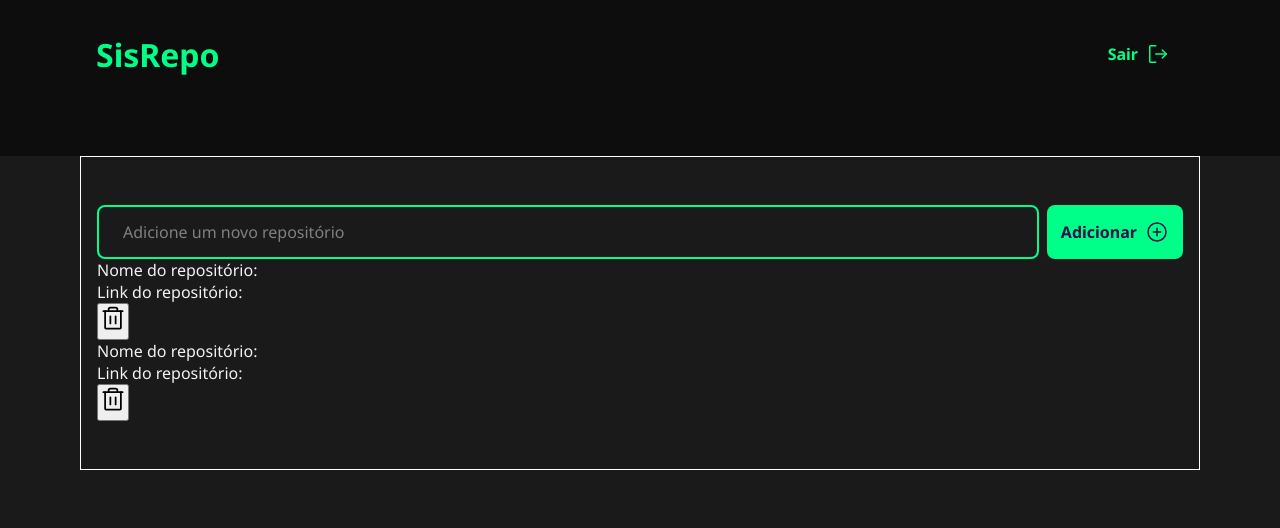
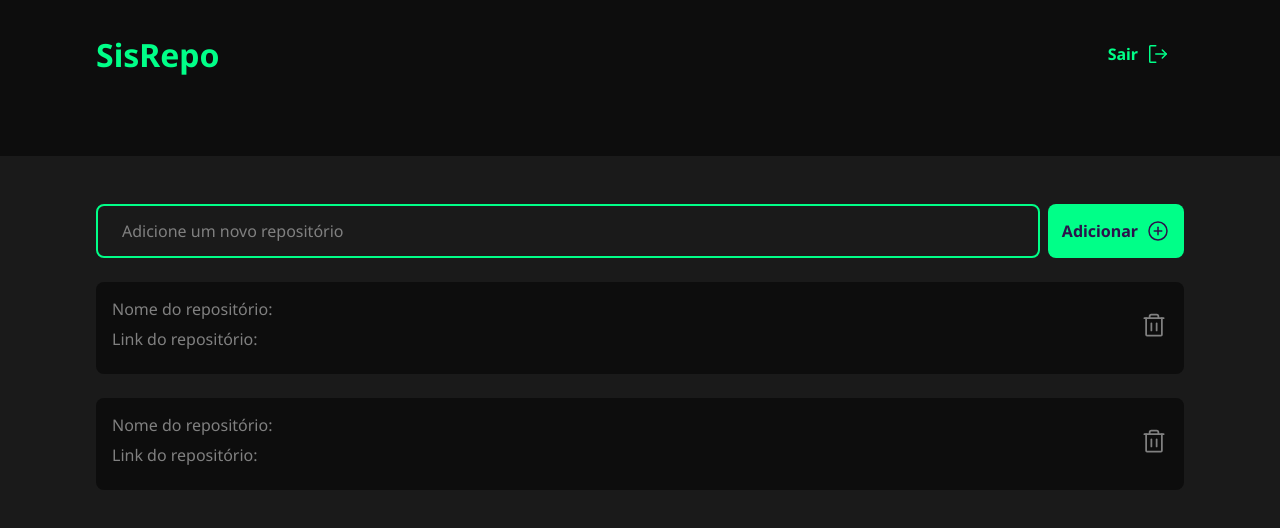
Before and after one commit to WGS-94/SIS-Repositories, a React (Vite) app in the folder FrontEnd-SisRepo/: page /home in a window 1280 px wide. Shown: the top 528 px of the page. Built offline with nearby package versions, Linux system fonts and the light colour scheme; sample sign-in values are in the browser's storage.

Commit message:
:fire: Finishing the home page

```diff
--- a/FrontEnd-SisRepo/src/components/Header/index.jsx
+++ b/FrontEnd-SisRepo/src/components/Header/index.jsx
@@ -1,15 +1,21 @@
 import React from 'react';
-
+import { useAuth } from "../../hooks/auth";
 import { SignOut } from 'phosphor-react';
 
 import './style.css';
 
 export default function Header() {
+
+  const { signOut } = useAuth();
+
   return (
     <header className="header">
       <div>
         <h1>SisRepo</h1>
-        <button>
+        <button
+          type='button'
+          onClick={signOut}
+        >
           Sair
           <SignOut size={24} />
         </button>
--- a/FrontEnd-SisRepo/src/pages/Home/index.jsx
+++ b/FrontEnd-SisRepo/src/pages/Home/index.jsx
@@ -27,7 +27,7 @@ export default function Home() {
           </S.InputGroup>
         </header>
 
-        <main>
+        <S.Main>
           <div className="main-home-repo">
             <p>Nome do repositório: </p>
             <p>Link do repositório: </p>
@@ -35,17 +35,17 @@ export default function Home() {
           <button type="button" data-testid="remove-task-button">
             <Trash size={28} />
           </button>
-        </main>
+        </S.Main>
 
-        <main>
-          <div className="main-home-repo">
+        <S.Main>
+          <div>
             <p>Nome do repositório: </p>
             <p>Link do repositório: </p>
           </div>
           <button type="button" data-testid="remove-task-button">
             <Trash size={28} />
           </button>
-        </main>
+        </S.Main>
       </S.MainHomeContent>
     </S.MainHomeContainer>
   )
--- a/FrontEnd-SisRepo/src/pages/Home/style.jsx
+++ b/FrontEnd-SisRepo/src/pages/Home/style.jsx
@@ -6,7 +6,7 @@ export const MainHomeContainer = styled.div`
 `;
 
 export const MainHomeContent = styled.section`
-  border: 1px solid #fff;
+  //border: 1px solid #fff;
 
   margin-top: -4rem;
   padding: 2.2rem 6rem;
@@ -58,3 +58,38 @@ export const InputGroup = styled.div`
     transition: background 0.1s;
   }
 `;
+
+export const Main = styled.main`
+  display: flex;
+  justify-content: space-between;
+  align-items: center;
+  background: var(--gray-700);
+  padding: 1rem;
+  border-radius: 8px;
+  margin-top: 1.5rem;
+  margin-bottom: 0.75rem;
+
+  div {
+    display: flex;
+    flex-direction: column;
+
+    p {
+      margin-bottom: 0.5rem;
+      color: var(--gray-300)
+    }
+  }
+
+  button {
+    background: transparent;
+    border: 0;
+  }
+
+  svg {
+    color: var(--gray-300);
+
+    &:hover {
+      color: var(--danger);
+    }
+  }
+
+`;
```
